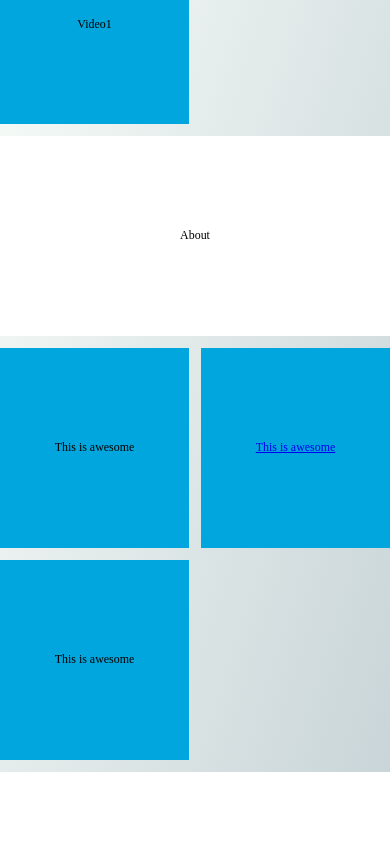
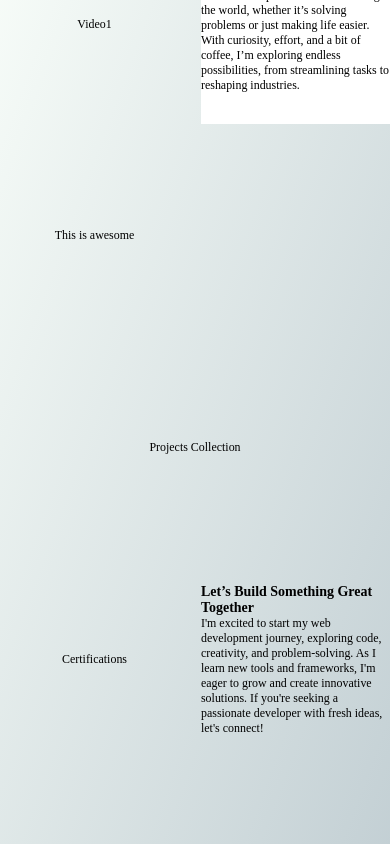
Before and after one commit to ryannolanco/portfolio-website-2025, a React (Vite) app: page / in a window 390 px wide. Shown: the part 960-1804 px from the top of the page. Built offline with nearby package versions, Linux system fonts and the light colour scheme; the HTML template or start-up script is replaced by a standard one; a web font is replaced by a local one.

Commit message:
modified mobile to a grid view

```diff
--- /dev/null
+++ b/src/components/draggable components/about/About.jsx
@@ -0,0 +1,17 @@
+import React from 'react';
+
+const About = () => {
+	return (
+		<div className="about-container">
+			<h3>How I’m Harnessing the Power of Computer Science</h3>
+			<p>
+				I believe computer science can change the world, whether it’s solving
+				problems or just making life easier. With curiosity, effort, and a bit
+				of coffee, I’m exploring endless possibilities, from streamlining tasks
+				to reshaping industries.
+			</p>
+		</div>
+	);
+};
+
+export default About;
--- /dev/null
+++ b/src/components/draggable components/next steps/NextSteps.jsx
@@ -0,0 +1,17 @@
+import React from 'react';
+
+const NextSteps = () => {
+	return (
+		<div className="next-steps-container">
+			<h3>Let’s Build Something Great Together</h3>
+			<p>
+				I'm excited to start my web development journey, exploring code,
+				creativity, and problem-solving. As I learn new tools and frameworks,
+				I'm eager to grow and create innovative solutions. If you're seeking a
+				passionate developer with fresh ideas, let's connect!
+			</p>
+		</div>
+	);
+};
+
+export default NextSteps;
--- /dev/null
+++ b/src/components/projects/ProjectCollection.jsx
@@ -0,0 +1,7 @@
+import React from 'react';
+
+const ProjectCollection = () => {
+	return <div>Projects Collection</div>;
+};
+
+export default ProjectCollection;
--- a/src/components/sortable/DraggableItem.jsx
+++ b/src/components/sortable/DraggableItem.jsx
@@ -26,7 +26,7 @@ function DraggableItem({ id, content, invisible, squareImg, double }) {
 	return (
 		<div
 			ref={setNodeRef}
-			className={`draggable ${invisible ? 'draggable--invisible' : ''} ${
+			className={`${id} draggable ${invisible ? 'draggable--invisible' : ''} ${
 				double ? 'draggable--double' : ''
 			}`}
 			style={dynamicStyles}
--- a/src/components/sortable/SortableGrid.jsx
+++ b/src/components/sortable/SortableGrid.jsx
@@ -10,31 +10,10 @@ import './sortable.css';
 import './draggable.css';
 
 import DraggableItem from './DraggableItem';
-
-import testImg from '../../imgs/test-img.jpg';
-
-const initialItems = [
-	{
-		id: 'A',
-		content: 'Video1',
-		invisible: false,
-		double: false,
-	},
-	{ id: 'E', content: 'About', invisible: false, double: true },
-	{ id: 'B', content: 'This is awesome', invisible: false, double: false },
-	{
-		id: 'C',
-		content: <a href="#">This is awesome</a>,
-		invisible: false,
-		double: false,
-	},
-	{ id: 'F', content: 'This is awesome', invisible: false, double: false },
-	{ id: 'G', content: 'Skills', invisible: false, double: true },
-	{ id: 'D', content: 'Video2', invisible: false, double: false },
-];
+import draggableItems from './draggable-items-array';
 
 function SortableGrid() {
-	const [items, setItems] = useState(initialItems);
+	const [items, setItems] = useState(draggableItems);
 
 	const handleDragOver = (event) => {
 		const { active, over } = event;
--- /dev/null
+++ b/src/components/sortable/draggable-items-array.jsx
@@ -0,0 +1,46 @@
+import testImg from '../../imgs/test-img.jpg';
+import About from '../draggable components/about/About';
+import NextSteps from '../draggable components/next steps/NextSteps';
+import ProjectCollection from '../projects/ProjectCollection';
+
+const initialItems = [
+	{
+		id: 'A',
+		content: 'Video1',
+		invisible: false,
+		double: false,
+	},
+	{
+		id: 'about-draggable',
+		content: <About />,
+		invisible: false,
+		double: true,
+	},
+	{
+		id: 'B',
+		content: 'This is awesome',
+		invisible: false,
+		double: false,
+	},
+	{
+		id: 'projects-collection-draggable',
+		content: <ProjectCollection />,
+		invisible: false,
+		double: false,
+	},
+	{
+		id: 'G',
+		content: 'Certifications',
+		invisible: false,
+		double: true,
+	},
+	{
+		id: 'next-steps-draggable',
+		content: <NextSteps />,
+		invisible: false,
+		double: true,
+	},
+	{ id: 'D', content: 'Video2', invisible: false, double: false },
+];
+
+export default initialItems;
--- a/src/components/sortable/draggable.css
+++ b/src/components/sortable/draggable.css
@@ -1,10 +1,10 @@
 .draggable {
 	max-width: 100%;
 	height: 200px;
-	background-color: rgb(0, 166, 221);
-	display: flex;
+	display: grid;
 	justify-content: center;
 	align-items: center;
+	grid-column: span 1;
 }
 
 .draggable--img {
@@ -18,8 +18,16 @@
 }
 
 .draggable--double {
+}
+
+/* INDIVIDUAL ITEM STYLING*/
+
+.about-draggable {
+	background-color: white;
+}
+
+.projects-collection-draggable {
 	grid-column: span 2;
-	background-color: white; /* This makes it span two columns */
 }
 
 @media (min-width: 600px) {
```
Also changed, not shown: src/components/draggable components/certifications/certifications.jsx (added), src/components/projects/project-1/Project1.jsx (added), src/components/projects/project-2/Project2.jsx (added), src/components/projects/project-3/Project3.jsx (added).
